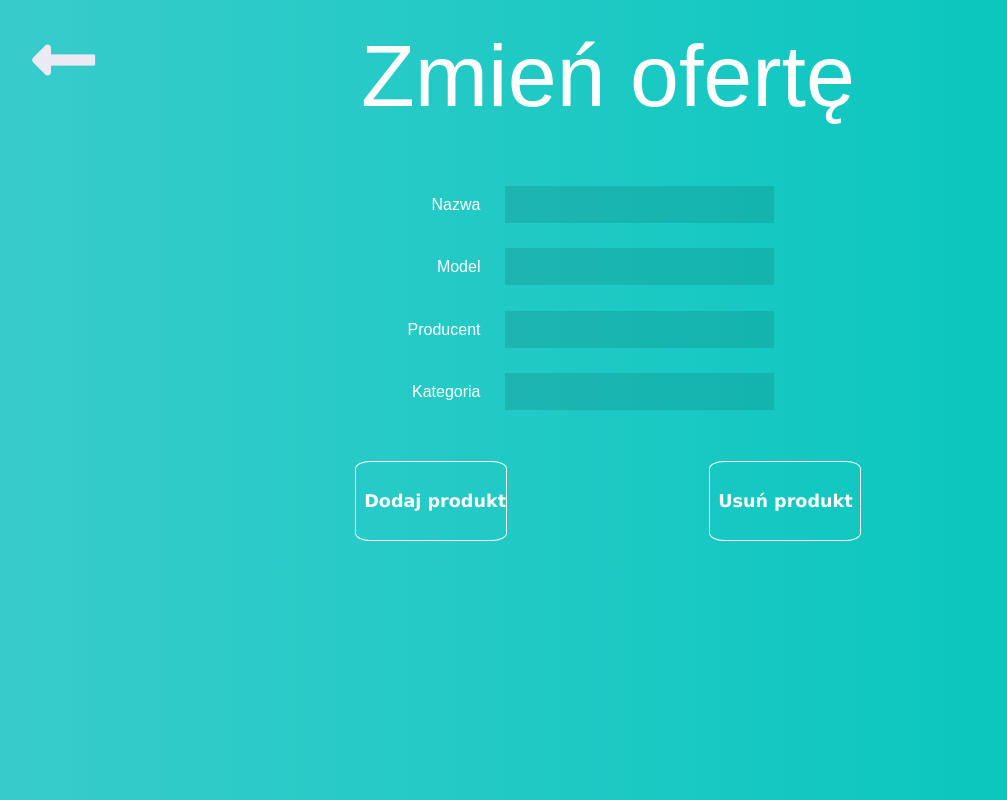
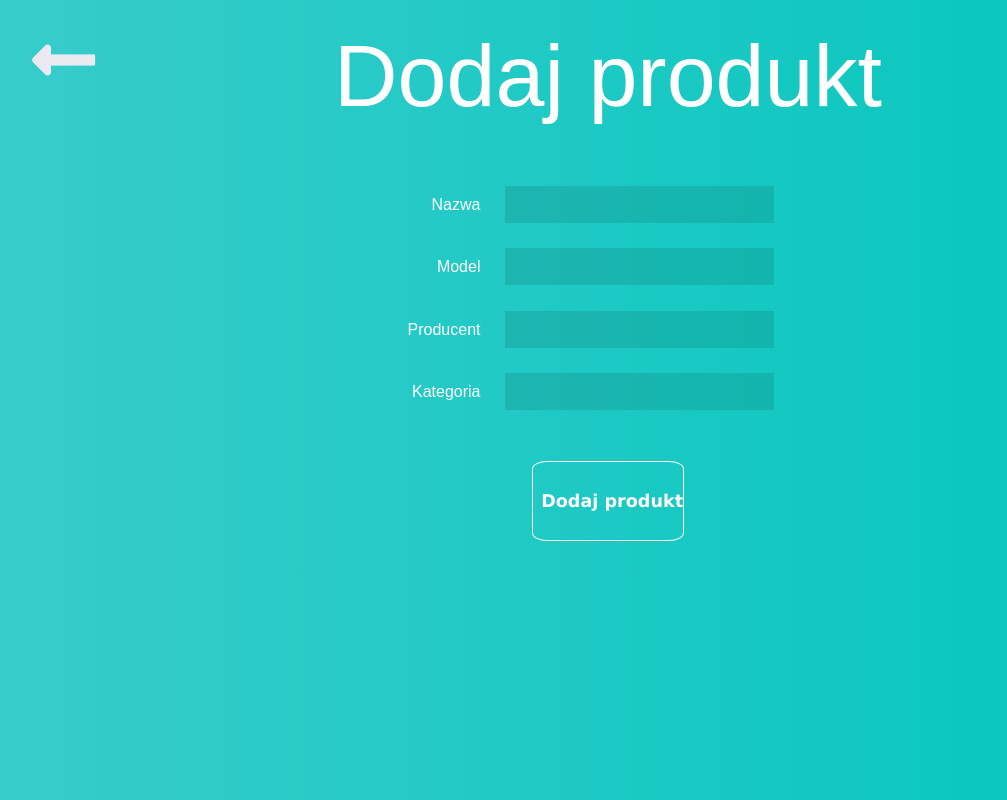
Before and after one commit to KaszubDev/shop_app, a PHP site: page /change_offer.php in a window 1280 px wide. Shown: the whole page, without its empty margins (32-1039 px from the left). Run offline with PHP 8.4, Linux system fonts and the light colour scheme; the visitor is signed in with stand-in values (Sample User, id 1); some libraries are stand-ins or nearby versions.

Commit message:
working version

```diff
--- a/add_employee.php
+++ b/add_employee.php
@@ -14,10 +14,11 @@
         $bornDate = $_POST['bornDate'];
         $sector = $_POST['sector'];
         $position = $_POST['position'];
+        $image_validation = true;
         //upload avatar
-        if(isset($_FILES['avatar']))
+        if(!empty($_FILES['avatar']['name']))
         {
-            $image_validation = true;
+
             $avatar = addslashes(file_get_contents($_FILES['avatar']['tmp_name']));
             $allowed_image_extension = array(
                 "png",
--- a/change_offer.php
+++ b/change_offer.php
@@ -57,8 +57,8 @@
         <link rel="stylesheet" href="https://use.fontawesome.com/releases/v5.8.2/css/all.css" integrity="sha384-oS3vJWv+0UjzBfQzYUhtDYW+Pj2yciDJxpsK1OYPAYjqT085Qq/1cq5FLXAZQ7Ay" crossorigin="anonymous">
     </head>
     <body>
-    <a href="index.php" class="arrow"><i class="fas fa-long-arrow-alt-left fa-3x"></i></a>
-    <h1>Zmień ofertę</h1>
+    <a href="offer.php" class="arrow"><i class="fas fa-long-arrow-alt-left fa-3x"></i></a>
+    <h1>Dodaj produkt</h1>
     <form class="container" method="post">
             <label for="product_name">
                 <span>Nazwa</span>
@@ -79,8 +79,9 @@
                 <span>Kategoria</span>
                 <input required id="category" type="text" name="category"/>
             </label>
+            <center>
             <input class="btn" type="submit" value="Dodaj produkt" />
-            <input style="float:right;" class="btn" type="submit" value="Usuń produkt" />
+            </center>
         </form>
         <?php
             if (isset($message))
--- a/menu.php
+++ b/menu.php
@@ -34,9 +34,7 @@
                 <?php
                     if ((isset($_SESSION['clientID'])) && ($_SESSION['clientID']=='999'))
                     {
-                        echo '<li id="lastLink"><a id="Four" class="link" href="change_offer.php">Zmień ofertę</a></li>';
-
-                        echo '<li style="font-size: 1rem;"><a id="Five" class="link" href="check_complaints.php">Zobacz reklamacje</a></li>';
+                        echo '<li id="lastLink"><a id="Four" class="link" href="check_complaints.php">Zobacz reklamacje</a></li>';
                     }
                 ?>
             </ul>
--- a/offer.php
+++ b/offer.php
@@ -69,8 +69,8 @@ require_once "connect.php";
         if ((isset($_SESSION['clientID'])) && ($_SESSION['clientID']=='999'))
         {
             echo <<<END
-            <a class="btn" href="chenge_offer.php">
-                <img src="assets/pc+.png"/>
+            <a class="btn" href="change_offer.php">
+                <img class="scale" src="assets/pc+.png"/>
             </a>
             END;
         }
@@ -78,7 +78,7 @@ require_once "connect.php";
         {
             echo <<<END
             <a class="btn2" href="delete_offer.php">
-                <img src="assets/pc-.png"/>
+                <img class="scale" src="assets/pc-.png"/>
                 <link rel="stylesheet" type="text/css" href="style/offer.css">
             </a>
             END;
```
Also changed, not shown: style/add_employee.css (line endings or trailing spaces).
